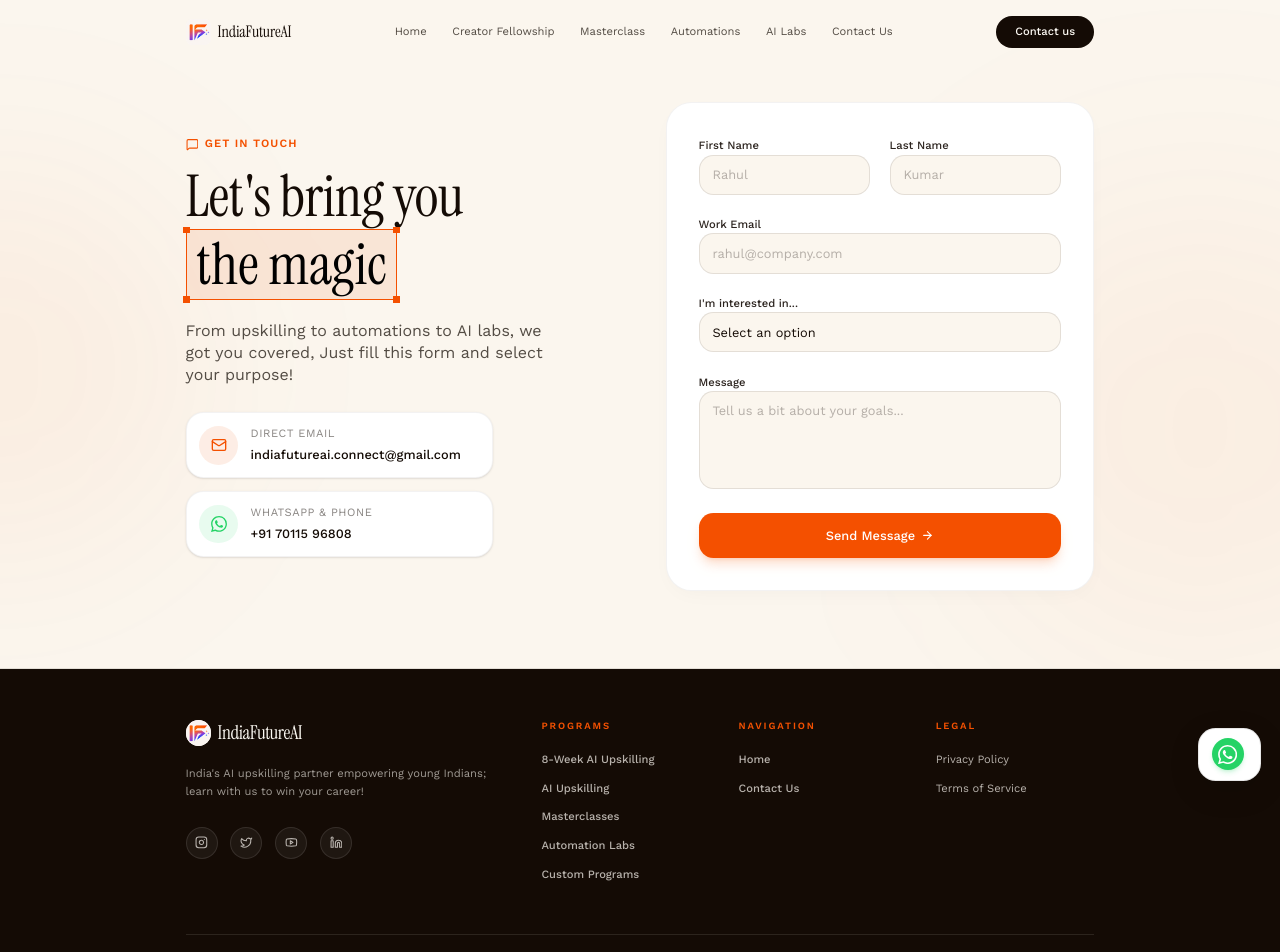
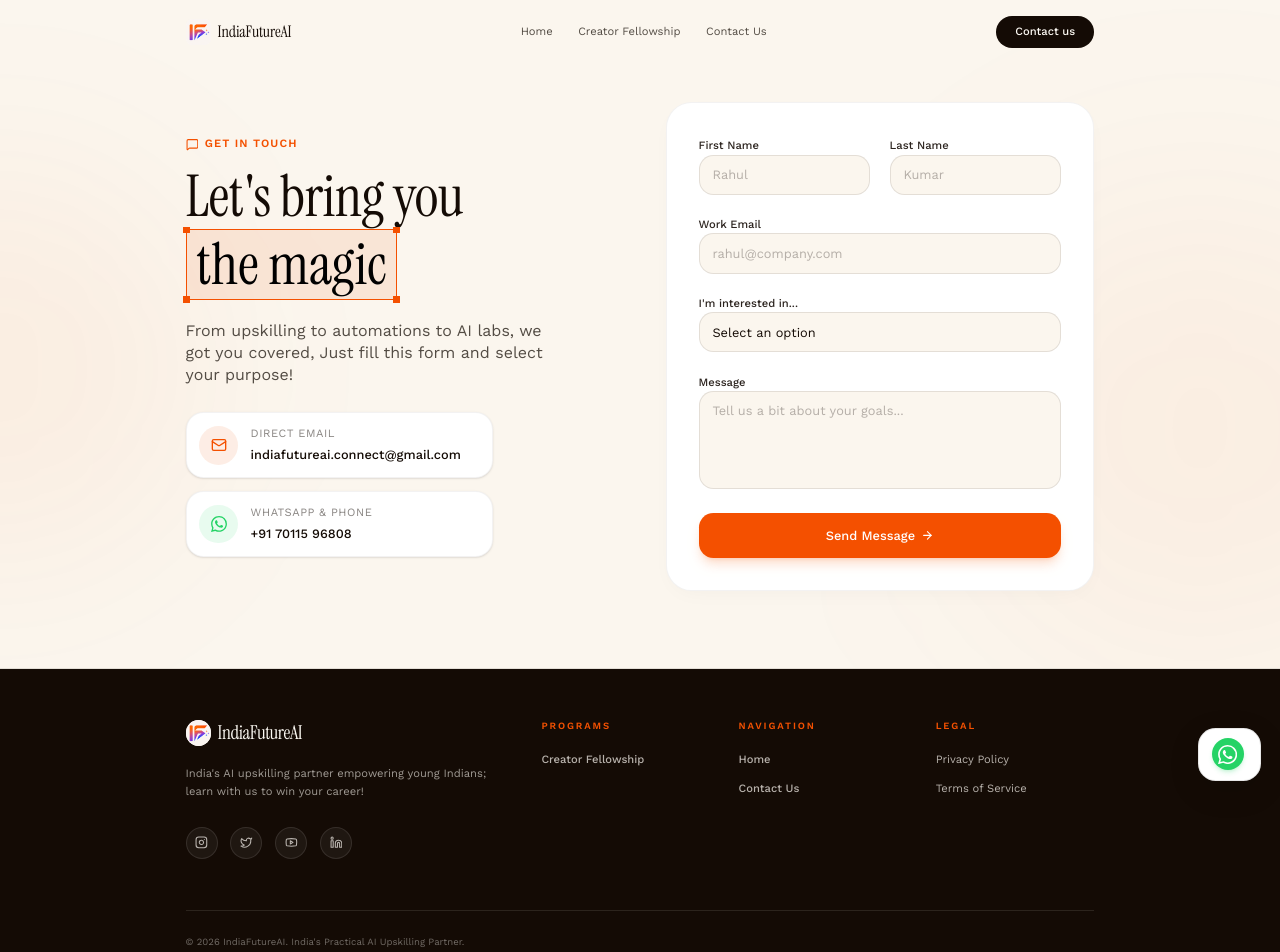
Before and after one commit to Bhavinsachaniya/indiafuture, a Next.js app: page /contact in a window 1280 px wide. Shown: the top 952 px of the page. Built offline with nearby package versions, Linux system fonts and the light colour scheme.

Commit message:
feat: restrict navbar and footer programs list to Creator Fellowship strictly

```diff
--- a/components/site/Footer.tsx
+++ b/components/site/Footer.tsx
@@ -76,39 +76,7 @@ export const Footer = React.memo(function Footer() {
                   href="/programs/ai-upskilling"
                   className="text-cream/70 hover:text-brand transition-colors font-medium"
                 >
-                  8-Week AI Upskilling
-                </Link>
-              </li>
-              <li>
-                <Link
-                  href="/programs/upskilling"
-                  className="text-cream/70 hover:text-brand transition-colors font-medium"
-                >
-                  AI Upskilling
-                </Link>
-              </li>
-              <li>
-                <Link
-                  href="/programs/masterclasses"
-                  className="text-cream/70 hover:text-brand transition-colors font-medium"
-                >
-                  Masterclasses
-                </Link>
-              </li>
-              <li>
-                <Link
-                  href="/programs/workshops"
-                  className="text-cream/70 hover:text-brand transition-colors font-medium"
-                >
-                  Automation Labs
-                </Link>
-              </li>
-              <li>
-                <Link
-                  href="/programs/custom"
-                  className="text-cream/70 hover:text-brand transition-colors font-medium"
-                >
-                  Custom Programs
+                  Creator Fellowship
                 </Link>
               </li>
             </ul>
--- a/components/site/Nav.tsx
+++ b/components/site/Nav.tsx
@@ -7,9 +7,6 @@ import Image from "next/image";
 const links = [
   { label: "Home", href: "/" },
   { label: "Creator Fellowship", href: "/programs/ai-upskilling" },
-  { label: "Masterclass", href: "/programs/masterclasses" },
-  { label: "Automations", href: "/programs/custom" },
-  { label: "AI Labs", href: "/programs/workshops" },
   { label: "Contact Us", href: "/contact" },
 ];
 
--- a/eslint.config.js
+++ b/eslint.config.js
@@ -16,4 +16,9 @@ export default tseslint.config(
     },
   },
   eslintPluginPrettier,
+  {
+    rules: {
+      "prettier/prettier": ["error", { "endOfLine": "auto" }],
+    },
+  }
 );
```
Also changed, not shown: 1 other file (tests, documents, lock files or other folders).
